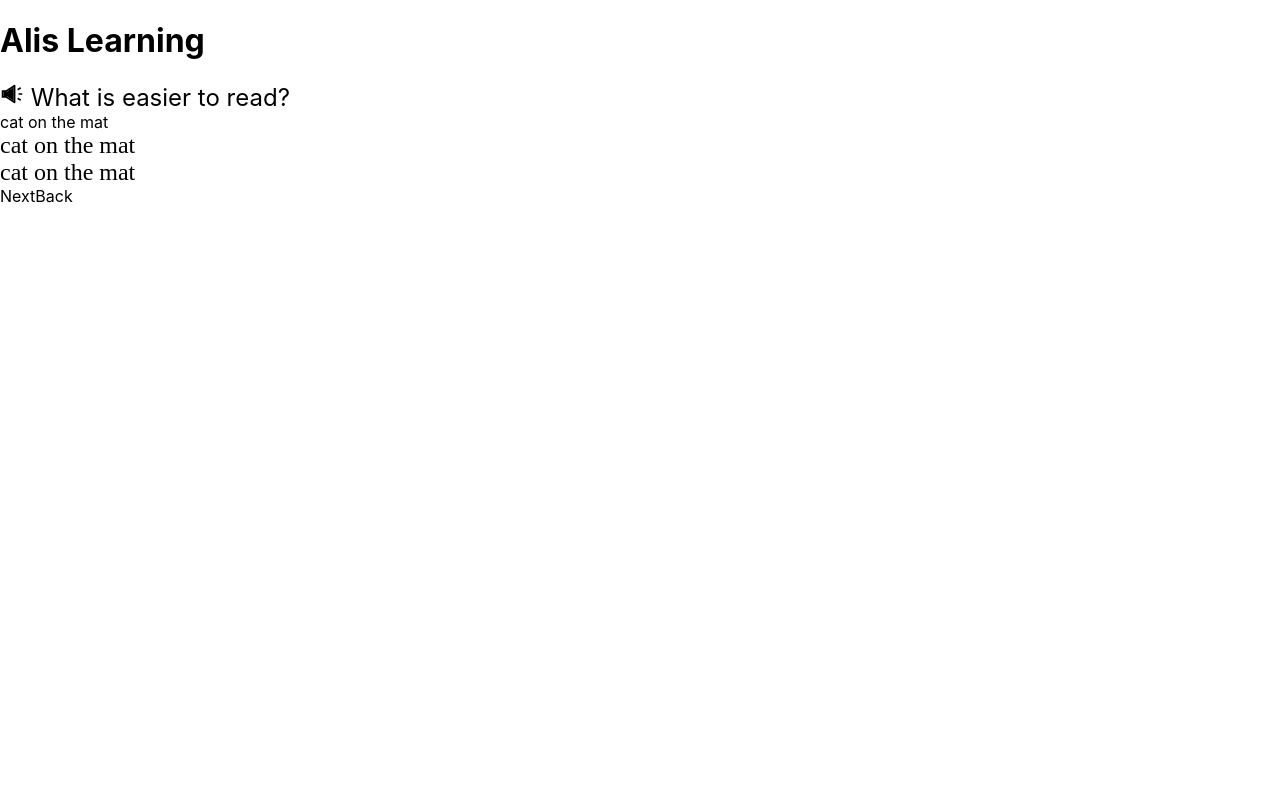
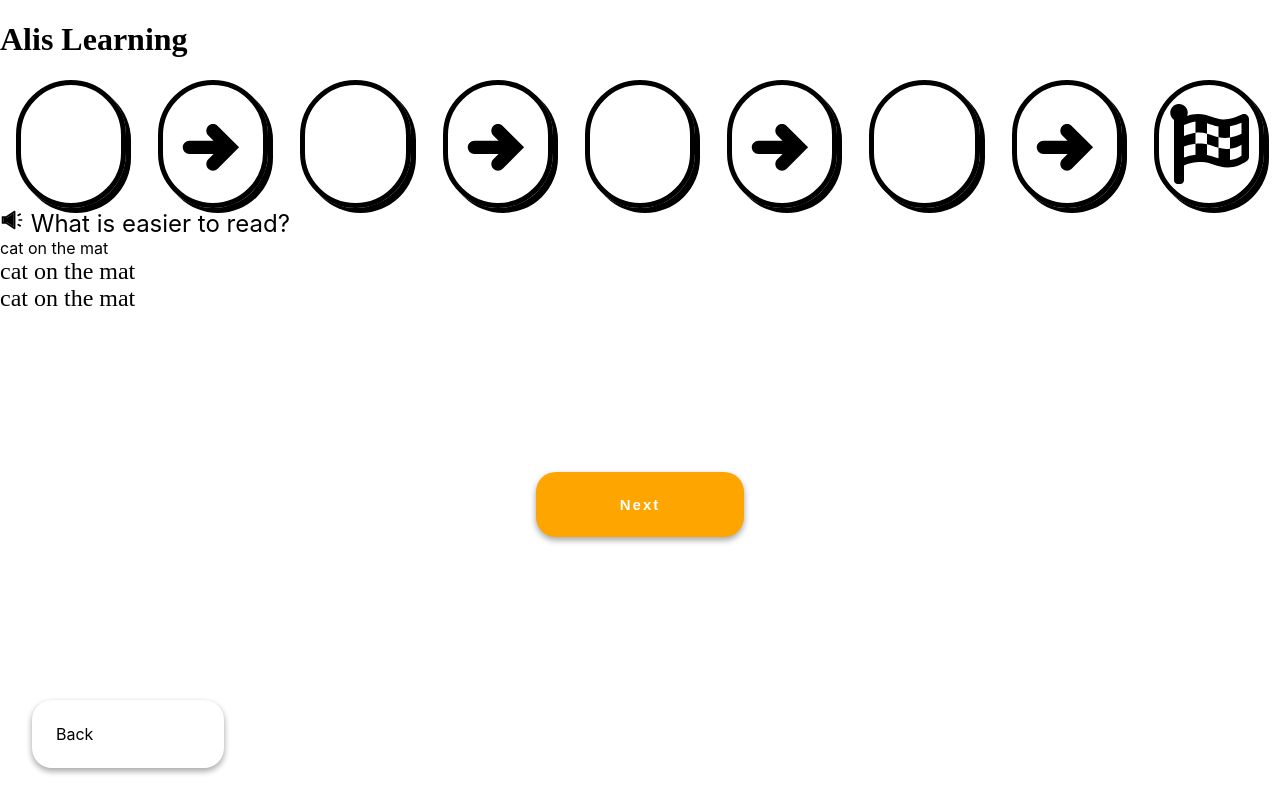
Before and after one commit to fac24/alis-learning, a Next.js app: page /learner-onboarding/font-selection in a window 1280 px wide. Built offline with nearby package versions, Linux system fonts and the light colour scheme.

Commit message:
changing fonts page

```diff
--- a/components/Layout.js
+++ b/components/Layout.js
@@ -24,4 +24,5 @@ export default function Layout({ children }) {
 
 const StyledTitle = styled.h1`
   color: black;
+  font-family: OpenDyslexic;
 `;
--- a/components/LearnerOnboardingFonts.js
+++ /dev/null
@@ -1,25 +0,0 @@
-import Tts from "../components/tts";
-import Link from "next/link";
-import LearnerFontsDys from "./Styled-Components/LearnerFontsDys";
-import LearnerFontsComic from "./Styled-Components/LearnerFontsComic";
-
-export default function LearnerOnboardingFonts({
-  ttsTitle,
-  nextStep,
-  previousStep,
-}) {
-  return (
-    <>
-      <Tts>{ttsTitle}</Tts>
-      <div>cat on the mat</div>
-      <LearnerFontsDys>cat on the mat</LearnerFontsDys>
-      <LearnerFontsComic>cat on the mat</LearnerFontsComic>
-      <Link href={nextStep}>
-        <a>Next</a>
-      </Link>
-      <Link href={previousStep}>
-        <a>Back</a>
-      </Link>
-    </>
-  );
-}
--- a/components/Styled-Components/LearnerFontsComic.js
+++ b/components/Styled-Components/LearnerFontsComic.js
@@ -1,6 +1,6 @@
 import styled from "styled-components";
 const LearnerFontsComic = styled.div`
-  font-family: OpenDyslexic;
+  font-family: ComicNeue;
   font-size: 1.5rem;
 `;
 export default LearnerFontsComic;
--- a/pages/learner-onboarding/font-selection.js
+++ b/pages/learner-onboarding/font-selection.js
@@ -1,11 +1,22 @@
-import LearnerOnboardingFonts from "../../components/LearnerOnboardingFonts";
-
+import LearnerOnboardingLayout from "../../components/LearnerOnboardingLayout";
+import LearnerFontsDys from "../../components/Styled-Components/LearnerFontsDys";
+import LearnerFontsComic from "../../components/Styled-Components/LearnerFontsComic";
 export default function LearnerFontsSelection() {
+  let html = (
+    <>
+      <div>cat on the mat</div>
+      <LearnerFontsDys>cat on the mat</LearnerFontsDys>
+      <LearnerFontsComic>cat on the mat</LearnerFontsComic>
+    </>
+  );
   return (
-    <LearnerOnboardingFonts
-      ttsTitle="What is easier to read?"
-      nextStep="font-size-selection"
-      previousStep="learner-name"
-    />
+    <>
+      <LearnerOnboardingLayout
+        ttsTitle="What is easier to read?"
+        nextStep="font-size-selection"
+        previousStep="learner-name"
+        children={html}
+      />
+    </>
   );
 }
--- a/pages/learner-onboarding/font-size-selection.js
+++ b/pages/learner-onboarding/font-size-selection.js
@@ -1,4 +1,4 @@
-import LearnerOnboardingFonts from "../../components/LearnerOnboardingFonts";
+import LearnerOnboardingLayout from "../../components/LearnerOnboardingLayout";
 
 export default function LearnerFontsSizeSelection() {
   return (
```
Also changed, not shown: styles/globals.css (line endings or trailing spaces).
